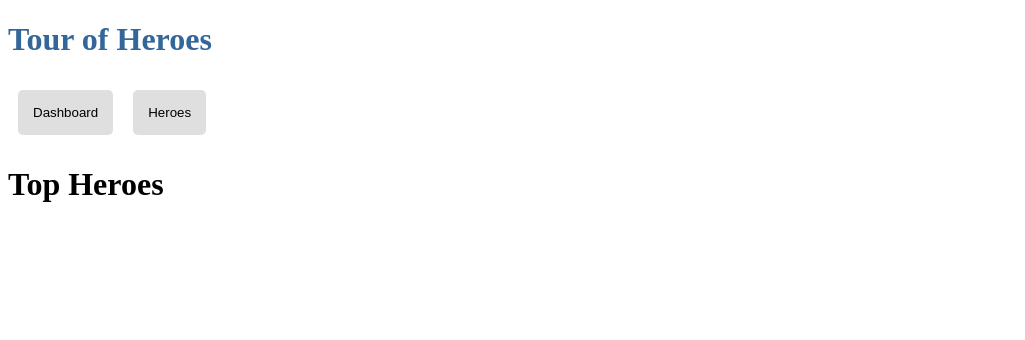
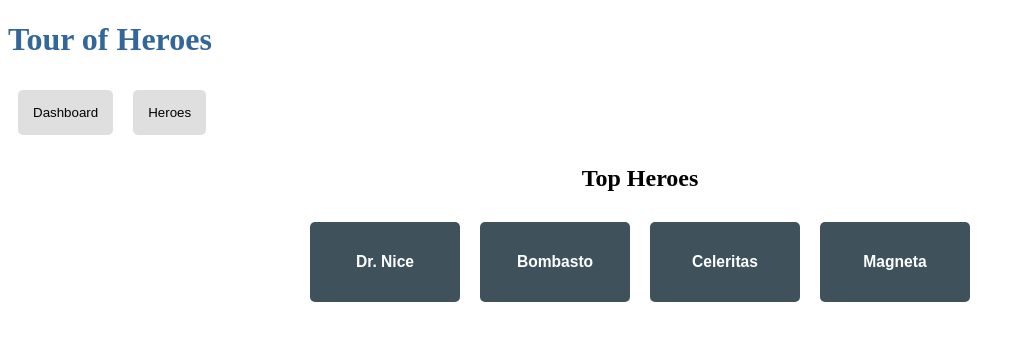
Before and after one commit to theocrsb/Angular_Heroes, an Angular app: page /dashboard in a window 1280 px wide. Shown: the top 340 px of the page, without its empty margins (0-1025 px from the left). Built offline with nearby package versions, Linux system fonts and the light colour scheme.

Commit message:
TOP heroes start

```diff
--- a/src/app/app-routing.module.ts
+++ b/src/app/app-routing.module.ts
@@ -4,10 +4,13 @@ import { DashboardComponent } from './dashboard/dashboard.component';
 import { DetailsComponent } from './details/details.component';
 import { HeroesComponent } from './heroes/heroes.component';
 
+// app routing genere avec : 'ng generate module app-routing --flat --module=app'
+
+// Création des routes
 const routes: Routes = [
   { path: 'heroes', component: HeroesComponent },
   { path: 'dashboard', component: DashboardComponent },
-  { path: 'details', component: DetailsComponent },
+  { path: 'details/:id', component: DetailsComponent },
 ];
 
 @NgModule({
--- a/src/app/app.component.css
+++ b/src/app/app.component.css
@@ -18,3 +18,10 @@ button:hover {
   border: 0px;
   color: white;
 }
+
+.center {
+  display: flex;
+  justify-content: center;
+  padding: 0;
+  margin: 0;
+}
--- a/src/app/app.component.html
+++ b/src/app/app.component.html
@@ -1,6 +1,9 @@
+<!-- Title prend sa valeur dans app.ts -->
 <h1>{{ title }}</h1>
+<!-- Nos routerLink nous donne la navigation grace à app-routing -->
 <div>
-  <a><button>Dashboard</button></a>
-  <a><button>Heroes</button></a>
+  <a routerLink="/dashboard"><button>Dashboard</button></a>
+  <a routerLink="/heroes"><button>Heroes</button></a>
 </div>
+<!-- Element de navigation afficher en dessous -->
 <router-outlet></router-outlet>
--- a/src/app/dashboard/dashboard.component.css
+++ b/src/app/dashboard/dashboard.component.css
@@ -0,0 +1,29 @@
+button {
+  margin: 10px;
+  padding: 15px;
+  border-radius: 5px;
+  background-color: #3f525c;
+  border: 0px;
+  color: white;
+  width: 150px;
+  height: 80px;
+}
+
+button:hover {
+  margin: 10px;
+  padding: 15px;
+  border-radius: 5px;
+  background-color: #000000;
+  border: 0px;
+  color: white;
+}
+
+.flex {
+  display: flex;
+  flex-direction: row;
+  flex-wrap: wrap;
+  justify-content: center;
+}
+h2 {
+  text-align: center;
+}
--- a/src/app/dashboard/dashboard.component.html
+++ b/src/app/dashboard/dashboard.component.html
@@ -1,3 +1,12 @@
 <div>
-  <h1>Top Heroes</h1>
+  <h2>Top Heroes</h2>
+  <div class="flex">
+    <div *ngFor="let heroe of heroes">
+      <a routerLink="/details/{{ heroe.id }}">
+        <button>
+          <h3>{{ heroe.name }}</h3>
+        </button>
+      </a>
+    </div>
+  </div>
 </div>
--- a/src/app/dashboard/dashboard.component.ts
+++ b/src/app/dashboard/dashboard.component.ts
@@ -1,10 +1,11 @@
 import { Component } from '@angular/core';
+import { heroes } from '../heroes';
 
 @Component({
   selector: 'app-dashboard',
   templateUrl: './dashboard.component.html',
-  styleUrls: ['./dashboard.component.css']
+  styleUrls: ['./dashboard.component.css'],
 })
 export class DashboardComponent {
-
+  heroes = [...heroes.slice(0, 4)];
 }
```
